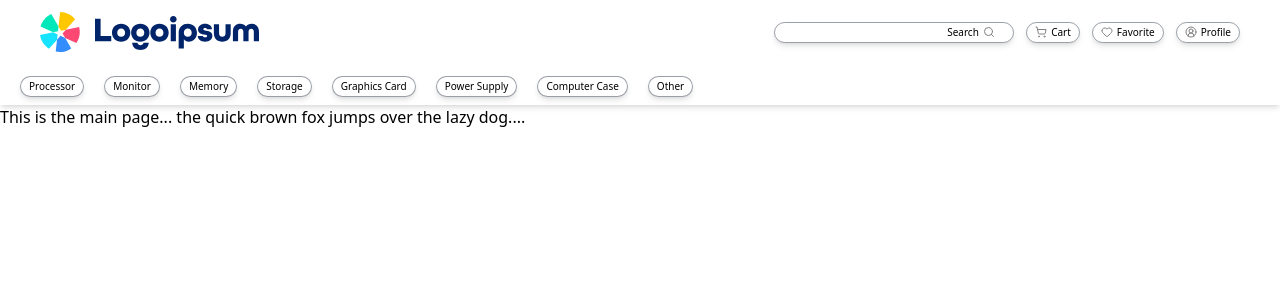
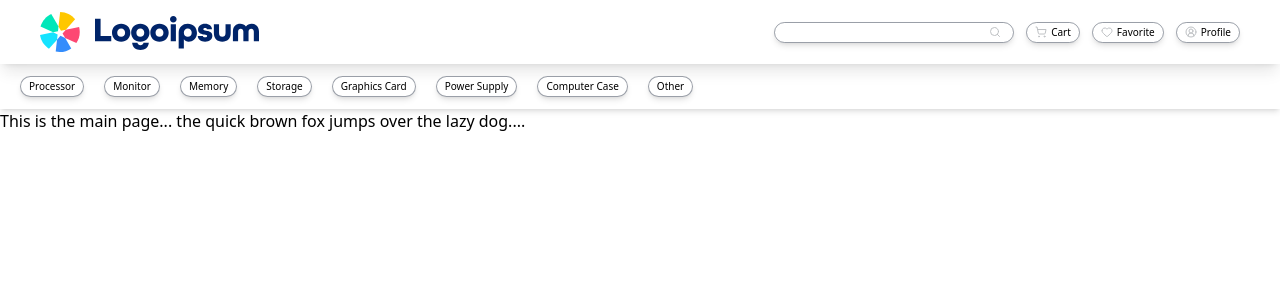
Before and after one commit to joseph-banaag/e-comm, a Next.js app: page / in a window 1280 px wide. Shown: the top 300 px of the page. Built offline with nearby package versions, Linux system fonts and the light colour scheme.

Commit message:
saving some changes

```diff
--- a/components/sections/navbar/NavSubMenu.tsx
+++ b/components/sections/navbar/NavSubMenu.tsx
@@ -1,10 +1,9 @@
-import React from "react";
 import { storeLinks } from "@/components/constant/storeLinks";
 import OtherLinks from "@/components/ui/OtherLinks";
 
 const NavSubMenu = () => {
   return (
-    <div className="w-full hidden md:flex items-center text-[10px] font-medium px-5 pb-2 shadow-md">
+    <div className="w-full hidden md:flex items-center text-[10px] font-medium px-5 pb-3 shadow-md">
       <ul className="flex items-center gap-5">
         <li className="subNavBtn">
           {storeLinks.processor}
--- a/components/sections/navbar/Navbar.tsx
+++ b/components/sections/navbar/Navbar.tsx
@@ -1,4 +1,3 @@
-import React from "react";
 import Link from "next/link";
 import Image from "next/image";
 import { Search, ShoppingCart, Heart, CircleUserRound } from "lucide-react";
@@ -7,16 +6,16 @@ import BurgerBtn from "@/components/ui/button/BurgerBtn";
 
 const Navbar = () => {
   return (
-    <nav className="w-full flex justify-center items-center text-[10px] font-medium py-3 mb-3">
-      <div className="w-full flex justify-between px-5 md:px-10">
+    <nav className="w-full flex justify-center items-center text-[10px] font-medium py-3 mb-3 shadow-lg">
+      <div className="w-full flex justify-between px-2 md:px-10">
         <div className="flex gap-3">
-          <Link href="/" className="">
+          <Link href="/">
             <Image
               src="/logo/company-logo-small.svg"
               width={20}
               height={20}
               alt="Company logo"
-              style={{ width: "28px", height: "28px" }}
+              style={{ width: "22px", height: "22px" }}
               loading="eager"
               className="inline md:hidden"
             />
@@ -27,18 +26,16 @@ const Navbar = () => {
               alt="Company logo"
               style={{ width: "auto", height: "auto" }}
               loading="eager"
-              className="hidden md:inline"
+              className="hidden md:inline pr-5"
             />
           </Link>
         </div>
-        <ul className="flex justify-between items-center gap-3 ">
-          <li className="hidden md:flex items-center gap-1 cursor-pointer border border-gray-700/50 rounded-2xl shadow-md px-2 py-0.5 w-30 h-[21px] md:w-60">
-            <span className="w-40 text-gray-600/50">
+        <ul className="flex justify-between items-center gap-1 md:gap-3">
+          <li className="flex justify-end items-center gap-1 cursor-pointer border border-gray-700/50 rounded-2xl shadow-md px-3 py-0.5 h-[21px] w-40 md:w-60">
+            <span className="w-full text-gray-600/50">
               {/* todo:  add form here... */}
             </span>
-            <button className="flex items-center gap-1 cursor-pointer">
-              <span className="hidden md:inline">Search</span>
-
+            <button type="button" className="flex items-center gap-1 cursor-pointer ">
               <Search className={styles.icons} />
             </button>
           </li>
--- a/components/sections/navbar/SideNavbar.tsx
+++ b/components/sections/navbar/SideNavbar.tsx
@@ -1,31 +1,35 @@
 import styles from "./nav.module.css";
+import { storeLinks } from "@/components/constant/storeLinks";
 
 const SideNavbar = ({ isActive }: { isActive: boolean }) => {
   console.log("is it active?:", isActive);
   return (
     <aside>
       <nav
-        className={`absolute top-12 right-0 max-w-max px-2 ${
+        className={`absolute flex top-12 right-0 w-[40%] bg-gray-800 rounded-lg border border-gray-100 mr-2 shadow-xl text-sm ${
           isActive ? "block" : "hidden"
         }`}
       >
-        <ul className={styles.sideNavLinks}>
-          <li>option 1</li>
-          <li>option 1</li>
-          <li>option 1</li>
-          <li>option 1</li>
-          <li>option 1</li>
-          <li>option 1</li>
-          <li>option 1</li>
-          <li>option 1</li>
-          <li>option 1</li>
-          <li>option 1</li>
-          <li>option 1</li>
-          <li>option 1</li>
-          <li>option 1</li>
-          <li>option 1</li>
-          <li>option 1</li>
-          <li>option 1</li>
+        <ul className={styles.sideNavBarStyle}>
+          <li>{storeLinks.motherboard}</li>
+          <li>{storeLinks.processor}</li>
+          <li>{storeLinks.memory}</li>
+          <li>{storeLinks.storage}</li>
+          <li>{storeLinks.gpu}</li>
+          <li>{storeLinks.psu}</li>
+          <li>{storeLinks.computer_case}</li>
+          <li>{storeLinks.case_fans}</li>
+          <li>{storeLinks.cpu_cooler_air}</li>
+          <li>{storeLinks.cpu_cooler_aio}</li>
+          <li>{storeLinks.cable}</li>
+          <li>{storeLinks.networking}</li>
+          <li>{storeLinks.keyboard}</li>
+          <li>{storeLinks.mouse}</li>
+          <li>{storeLinks.mouse_pad}</li>
+          <li>{storeLinks.headset}</li>
+          <li>{storeLinks.audio}</li>
+          <li>{storeLinks.monitor}</li>
+          <li>{storeLinks.monitor_arm}</li>
         </ul>
       </nav>
     </aside>
--- a/components/sections/navbar/nav.module.css
+++ b/components/sections/navbar/nav.module.css
@@ -1,10 +1,21 @@
+:root {
+  --background-dark: #1e2939;
+  --foreground-color: #4a4c4f;
+  --foreground-light: #bec1c4;
+  --border-color: #b9babb;
+}
 
 .icons {
-    width: 12px;
-    height: 12px;
-    color: gray;
+  width: 12px;
+  height: 12px;
+  color: var(--foreground-light);
 }
 
-.sideNavLinks{
-    transition: opacity 200ms ease-in-out;
+.sideNavBarStyle {
+  display: flex;
+  flex-direction: column;
+  gap: 5px;
+  color: var(--foreground-light);
+  padding: 4px 8px;
+  line-height: 1.5;
 }
--- a/components/ui/OtherLinks.tsx
+++ b/components/ui/OtherLinks.tsx
@@ -17,7 +17,7 @@ const OtherLinks = () => {
         </button>
       </CollapsibleTrigger>
 
-      <CollapsibleContent className="absolute top-[85px] left-0 right-0">
+      <CollapsibleContent className="absolute top-[110px] left-0 right-0">
         <div className="h-40 w-full px-5 py-1 bg-gray-100">
           <p>Other components that you need. Here...</p>
         </div>
--- a/components/ui/button/burgerbtn.module.css
+++ b/components/ui/button/burgerbtn.module.css
@@ -1,7 +1,7 @@
 :root {
-  --bar-width: 25px;
+  --bar-width: 20px;
   --bar-height: 3px;
-  --hamburger-gap: 5px;
+  --hamburger-gap: 3px;
   --foreground: #99a1af;
   --animation-timing: 200ms ease-in-out;
 }
@@ -39,11 +39,11 @@
 }
 .hamburgerMenu:has(input:checked)::before {
   rotate: 45deg;
-  translate: 2px -1px;
+  translate: 3px -1px;
 }
 .hamburgerMenu:has(input:checked)::after {
   rotate: -45deg;
-  translate: 2px 0px;
+  translate: 3px 1px;
 }
 
 .hamburgerMenu input:checked {
```
